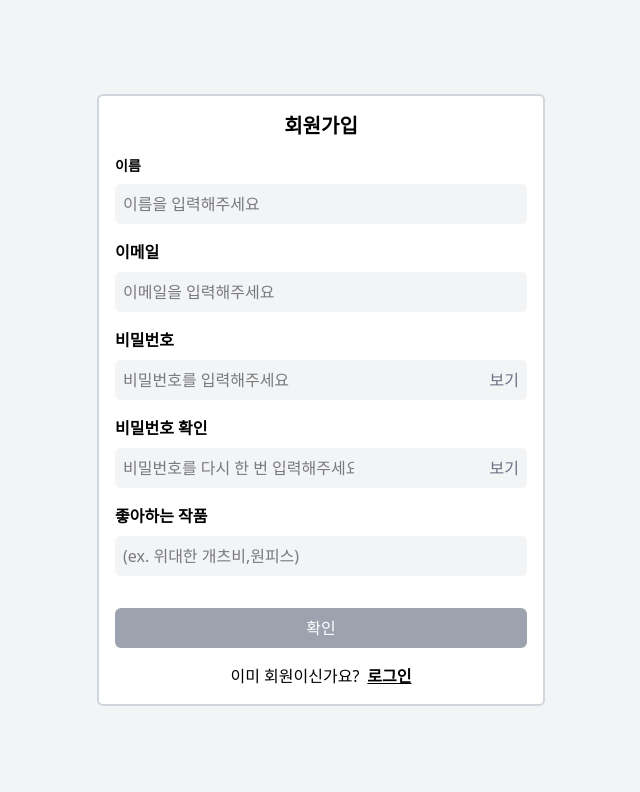
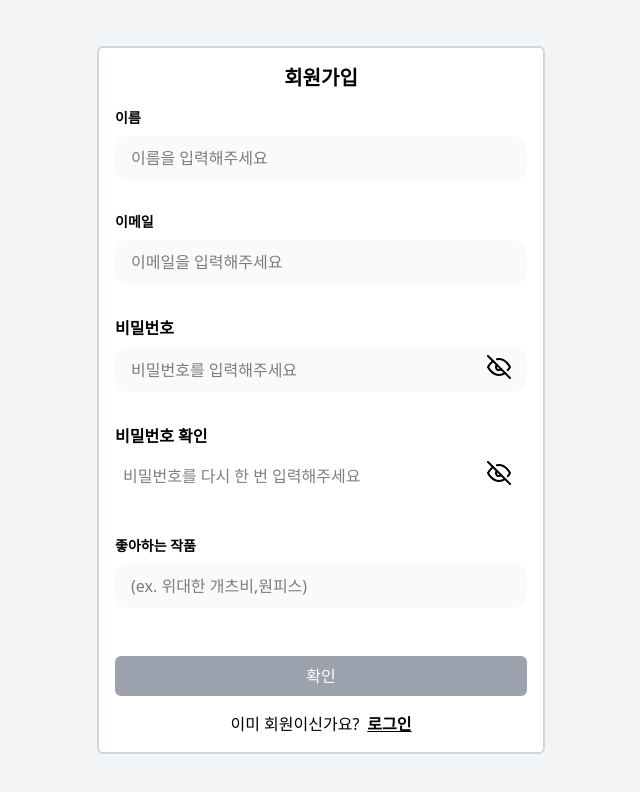
Before and after one commit to we-write/frontend, a Next.js app: page /auths/signup in a window 1280 px wide. Shown: the top 792 px of the page, without its empty margins (319-959 px from the left). Built offline with nearby package versions, Linux system fonts and the light colour scheme; no server answers; a web font is replaced by a local one.

Commit message:
feat: 공용 컴포넌트 적용

```diff
--- a/src/api/postSignup.ts
+++ b/src/api/user/postSignup.ts
@@ -1,5 +1,5 @@
 import { SignUpRequest } from '@/types/user';
-import instance from './instance';
+import instance from '../instance';
 import axios from 'axios';
 
 const getSignup = async (data: SignUpRequest) => {
--- a/src/app/auths/signup/page.tsx
+++ b/src/app/auths/signup/page.tsx
@@ -4,9 +4,12 @@ import Link from 'next/link';
 import React, { useState } from 'react';
 import { useForm } from 'react-hook-form';
 import { FormData } from '@/types/user';
-import usePostSignup from '@/hooks/usePostSignup';
+import usePostSignup from '@/hooks/api/users/usePostSignup';
 import { useRouter } from 'next/navigation';
 
+import InputForm from '@/components/common/Form/InputForm';
+import { Visibility, VisibilityOff } from '@/components/icons/Visibility';
+import Input, { HelperText } from '@/components/common/Input/Input';
 //TODO: 프라머리 컬러 변경 필요
 const PRIMARY_COLOR = '#008060';
 
@@ -22,7 +25,9 @@ const Page = () => {
   } = useForm<FormData>();
   const { mutate: postSignup } = usePostSignup();
   const router = useRouter();
+
   const onSubmit = (data: FormData) => {
+    console.log(data);
     const signUpData = {
       name: data.name,
       email: data.email,
@@ -51,135 +56,142 @@ const Page = () => {
         </h1>
         <form onSubmit={handleSubmit(onSubmit)} className="flex flex-col gap-4">
           <div className="flex flex-col gap-2">
-            <label htmlFor="name" className="text-sm font-semibold">
-              이름
-            </label>
-            <input
-              type="text"
+            <InputForm
+              name="name"
+              hasError={!!errors.name}
+              size={46}
+              label="이름"
               placeholder="이름을 입력해주세요"
-              className={`rounded-md bg-gray-100 p-2 ${
-                errors.name ? 'border-2 border-red-500' : ''
-              }`}
-              {...register('name', {
+              register={{
+                ...register('name', {
                   required: '이름을 입력해주세요',
-              })}
+                }),
+              }}
             />
-            {errors.name && (
-              <small className="text-red-500">{errors.name.message}</small>
-            )}
+            <HelperText
+              helperText={errors.name?.message}
+              hasError={!!errors.name}
+            />
           </div>
           <div className="flex flex-col gap-2">
-            <label htmlFor="email" className="font-bold">
-              이메일
-            </label>
-            <input
-              type="email"
+            <InputForm
+              name="email"
+              size={46}
+              label="이메일"
               placeholder="이메일을 입력해주세요"
-              className={`rounded-md bg-gray-100 p-2 ${
-                errors.email ? 'border-2 border-red-500' : ''
-              }`}
-              {...register('email', {
+              hasError={!!errors.email}
+              register={{
+                ...register('email', {
                   required: '이메일을 입력해주세요',
                   pattern: {
                     value: /^[a-zA-Z0-9._%+-]+@[a-zA-Z0-9.-]+\.[a-zA-Z]{2,}$/,
                     message: '이메일 형식이 올바르지 않습니다',
                   },
-              })}
+                }),
+              }}
             />
-            {errors.email && (
-              <small className="text-red-500">{errors.email.message}</small>
-            )}
+
+            <HelperText
+              helperText={errors.email?.message}
+              hasError={!!errors.email}
+            />
           </div>
           <div className="flex flex-col gap-2">
             <label htmlFor="password" className="font-bold">
               비밀번호
             </label>
-            <div
-              className={`relative rounded-md bg-gray-100 ${
-                errors.password ? 'border-2 border-red-500' : ''
-              }`}
-            >
-              <input
+            <div className="flex flex-col gap-2">
+              <Input
+                name="password"
+                suffixIcon={
+                  showPassword ? (
+                    <button onClick={() => setShowPassword(!showPassword)}>
+                      <Visibility />
+                    </button>
+                  ) : (
+                    <button onClick={() => setShowPassword(!showPassword)}>
+                      <VisibilityOff />
+                    </button>
+                  )
+                }
                 type={showPassword ? 'text' : 'password'}
                 placeholder="비밀번호를 입력해주세요"
-                className="rounded-md border-none p-2 focus:outline-none"
-                {...register('password', {
+                register={{
+                  ...register('password', {
                     required: '비밀번호가 8자 이상이 되도록 해 주세요',
                     pattern: {
-                    value: /^(?=.*[a-zA-Z])(?=.*\d)[a-zA-Z\d]{8,}$/,
+                      value: /^.{8,}$/,
                       message: '비밀번호가 8자 이상이 되도록 해 주세요',
                     },
-                })}
+                  }),
+                }}
+                hasError={!!errors.password}
               />
-              <button
-                type="button"
-                className="absolute top-1/2 right-2 -translate-y-1/2 text-gray-500"
-                onClick={() => setShowPassword(!showPassword)}
-              >
-                {showPassword ? '숨기기' : '보기'}
-              </button>
             </div>
 
-            {errors.password && (
-              <small className="text-red-500">{errors.password.message}</small>
-            )}
+            <HelperText
+              helperText={errors.password?.message}
+              hasError={!!errors.password}
+            />
           </div>
           <div className="flex flex-col gap-2">
             <label htmlFor="passwordCheck" className="font-bold">
               비밀번호 확인
             </label>
-            <div
-              className={`relative rounded-md bg-gray-100 ${
-                errors.passwordCheck ? 'border-2 border-red-500' : ''
-              }`}
+            <Input
+              name="passwordCheck"
+              hasError={!!errors.passwordCheck}
+              suffixIcon={
+                showPasswordCheck ? (
+                  <button
+                    onClick={() => setShowPasswordCheck(!showPasswordCheck)}
                   >
-              <input
+                    <Visibility />
+                  </button>
+                ) : (
+                  <button
+                    onClick={() => setShowPasswordCheck(!showPasswordCheck)}
+                  >
+                    <VisibilityOff />
+                  </button>
+                )
+              }
               type={showPasswordCheck ? 'text' : 'password'}
               placeholder="비밀번호를 다시 한 번 입력해주세요"
-                className="rounded-md border-none p-2 focus:outline-none"
-                {...register('passwordCheck', {
+              className="w-full rounded-md border-none p-2 focus:outline-none"
+              register={{
+                ...register('passwordCheck', {
                   required: '비밀번호를 다시 한 번 입력해주세요',
                   validate: (value) => {
                     if (value !== getValues('password')) {
                       return '비밀번호가 일치하지 않습니다';
                     }
                   },
-                })}
+                }),
+              }}
             />
-              <button
-                type="button"
-                className="absolute top-1/2 right-2 -translate-y-1/2 text-gray-500"
-                onClick={() => setShowPasswordCheck(!showPasswordCheck)}
-              >
-                {showPasswordCheck ? '숨기기' : '보기'}
-              </button>
           </div>
+          <HelperText
+            helperText={errors.passwordCheck?.message}
+            hasError={!!errors.passwordCheck}
+          />
 
-            {errors.passwordCheck && (
-              <small className="text-red-500">
-                {errors.passwordCheck.message}
-              </small>
-            )}
-          </div>
           <div className="flex flex-col gap-2">
-            <label htmlFor="favorite" className="font-bold">
-              좋아하는 작품
-            </label>
-            <input
-              type="text"
+            <InputForm
+              name="companyName"
+              label="좋아하는 작품"
               placeholder="(ex. 위대한 개츠비,원피스)"
-              className={`rounded-md bg-gray-100 p-2 ${
-                errors.companyName ? 'border-2 border-red-500' : ''
-              }`}
-              {...register('companyName', {
+              hasError={!!errors.companyName}
+              register={{
+                ...register('companyName', {
                   required: '좋아하는 작품을 1개 이상 입력해 주세요.',
-              })}
+                }),
+              }}
             />
-            {errors.companyName && (
-              <small className="text-red-500">
-                {errors.companyName.message}
-              </small>
-            )}
+            <HelperText
+              helperText={errors.companyName?.message}
+              hasError={!!errors.companyName}
+            />
           </div>
 
           <button
--- /dev/null
+++ b/src/components/icons/Visibility.tsx
@@ -0,0 +1,35 @@
+import React from 'react';
+
+export const Visibility = () => (
+  <svg
+    xmlns="http://www.w3.org/2000/svg"
+    width="24"
+    height="24"
+    viewBox="0 0 24 24"
+    fill="none"
+    stroke="currentColor"
+    strokeWidth="2"
+    strokeLinecap="round"
+    strokeLinejoin="round"
+  >
+    <path d="M1 12s4-8 11-8 11 8 11 8-4 8-11 8-11-8-11-8z" />
+    <circle cx="12" cy="12" r="3" />
+  </svg>
+);
+
+export const VisibilityOff = () => (
+  <svg
+    xmlns="http://www.w3.org/2000/svg"
+    width="24"
+    height="24"
+    viewBox="0 0 24 24"
+    fill="none"
+    stroke="currentColor"
+    strokeWidth="2"
+    strokeLinecap="round"
+    strokeLinejoin="round"
+  >
+    <path d="M17.94 17.94A10.07 10.07 0 0 1 12 20c-7 0-11-8-11-8a18.45 18.45 0 0 1 5.06-5.94M9.9 4.24A9.12 9.12 0 0 1 12 4c7 0 11 8 11 8a18.5 18.5 0 0 1-2.16 3.19m-6.72-1.07a3 3 0 1 1-4.24-4.24" />
+    <line x1="1" y1="1" x2="23" y2="23" />
+  </svg>
+);
--- a/src/hooks/usePostSignup.ts
+++ b/src/hooks/api/users/usePostSignup.ts
@@ -1,4 +1,4 @@
-import getSignup from '@/api/postSignup';
+import getSignup from '@/api/user/postSignup';
 import { SignUpRequest } from '@/types/user';
 import { useMutation } from '@tanstack/react-query';
 
```
Lines whose indentation alone changed are shown as unchanged.
